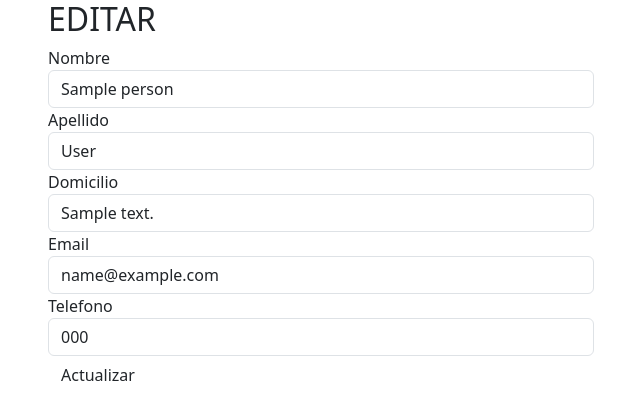
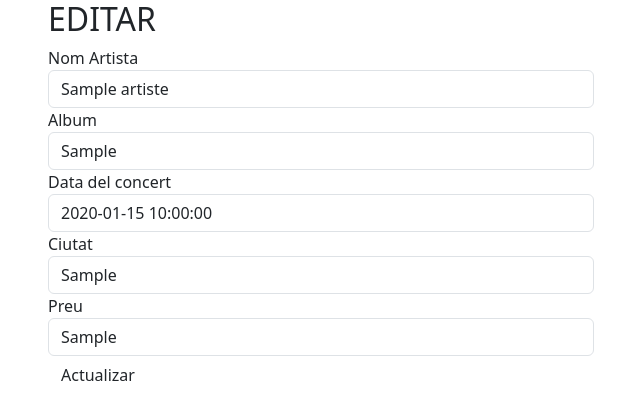
Before and after one commit to cesccr/entradescesc, a PHP site: page /editar.php?id=1 in a window 1280 px wide. Shown: the top 420 px of the page, without its empty margins (34-674 px from the left). Run offline with PHP 8.4, Linux system fonts and the light colour scheme; tables that the repository leaves empty or names only in its code hold one stand-in row (values such as "Sample post"); some libraries are stand-ins or nearby versions.

Commit message:
commit 7

```diff
--- a/editar.php
+++ b/editar.php
@@ -1,8 +1,8 @@
 
 <html>
 	<head>
-		<title>.: CRUD :.</title>
-		<link rel="stylesheet" type="text/css" href="bootstrap/css/bootstrap.min.css">
+		<title>EDITAR</title>
+		<link rel="stylesheet" type="text/css" href="bootstrap.min.css">
 		<script src="js/jquery.min.js"></script>
 	</head>
 	<body>
--- a/php/actualizar.php
+++ b/php/actualizar.php
@@ -1,11 +1,11 @@
 <?php
 
 if(!empty($_POST)){
-	if(isset($_POST["name"]) &&isset($_POST["lastname"]) &&isset($_POST["email"]) &&isset($_POST["address"]) &&isset($_POST["phone"])){
-		if($_POST["name"]!=""&& $_POST["lastname"]!=""&&$_POST["address"]!=""){
+	if(isset($_POST["name"]) &&isset($_POST["album"]) &&isset($_POST["date"]) &&isset($_POST["city"]) &&isset($_POST["preu"])){
+		if($_POST["name"]!=""&& $_POST["album"]!=""&&$_POST["city"]!=""){
 			include "conexion.php";
 
-			$sql = "update person set name=\"$_POST[name]\",lastname=\"$_POST[lastname]\",email=\"$_POST[email]\",address=\"$_POST[address]\",phone=\"$_POST[phone]\" where id=".$_POST["id"];
+			$sql = "update artistes set name=\"$_POST[name]\",album=\"$_POST[album]\",date=\"$_POST[date]\",city=\"$_POST[city]\",preu=\"$_POST[preu]\" where id=".$_POST["id"];
 			$query = $con->query($sql);
 			if($query!=null){
 				print "<script>alert(\"Actualizado exitosamente.\");window.location='../entrades.php';</script>";
--- a/php/eliminar.php
+++ b/php/eliminar.php
@@ -3,12 +3,12 @@
 if(!empty($_GET)){
 			include "conexion.php";
 
-			$sql = "DELETE FROM person WHERE id=".$_GET["id"];
+			$sql = "DELETE FROM artistes WHERE id=".$_GET["id"];
 			$query = $con->query($sql);
 			if($query!=null){
-				print "<script>alert(\"Eliminado exitosamente.\");window.location='../entrades.php';</script>";
+				print "<script>alert(\"Eliminat correctament.\");window.location='../entrades.php';</script>";
 			}else{
-				print "<script>alert(\"No se pudo eliminar.\");window.location='../entrades.php';</script>";
+				print "<script>alert(\"No s'ha pogut eliminar.\");window.location='../entrades.php';</script>";
 
 			}
 }
--- a/php/formulario.php
+++ b/php/formulario.php
@@ -2,42 +2,42 @@
 include "conexion.php";
 
 $user_id=null;
-$sql1= "select * from person where id = ".$_GET["id"];
+$sql1= "select * from artistes where id = ".$_GET["id"];
 $query = $con->query($sql1);
-$person = null;
+$artistes = null;
 if($query->num_rows>0){
 while ($r=$query->fetch_object()){
-  $person=$r;
+  $artistes=$r;
   break;
 }
 
   }
 ?>
 
-<?php if($person!=null):?>
+<?php if($artistes!=null):?>
 
 <form role="form" method="post" action="php/actualizar.php">
   <div class="form-group">
-    <label for="name">Nombre</label>
-    <input type="text" class="form-control" value="<?php echo $person->name; ?>" name="name" required>
+    <label for="name">Nom Artista</label>
+    <input type="text" class="form-control" value="<?php echo $artistes->name; ?>" name="name" required>
   </div>
   <div class="form-group">
-    <label for="lastname">Apellido</label>
-    <input type="text" class="form-control" value="<?php echo $person->lastname; ?>" name="lastname" required>
+    <label for="album">Album</label>
+    <input type="text" class="form-control" value="<?php echo $artistes->album; ?>" name="album" required>
   </div>
   <div class="form-group">
-    <label for="address">Domicilio</label>
-    <input type="text" class="form-control" value="<?php echo $person->address; ?>" name="address" required>
+    <label for="date">Data del concert</label>
+    <input type="text" class="form-control" value="<?php echo $artistes->date; ?>" name="date" required>
   </div>
   <div class="form-group">
-    <label for="email">Email</label>
-    <input type="email" class="form-control" value="<?php echo $person->email; ?>" name="email" >
+    <label for="city">Ciutat</label>
+    <input type="text" class="form-control" value="<?php echo $artistes->city; ?>" name="city" >
   </div>
   <div class="form-group">
-    <label for="phone">Telefono</label>
-    <input type="text" class="form-control" value="<?php echo $person->phone; ?>" name="phone" >
+    <label for="preu">Preu</label>
+    <input type="text" class="form-control" value="<?php echo $artistes->preu; ?>" name="preu" >
   </div>
-<input type="hidden" name="id" value="<?php echo $person->id; ?>">
+<input type="hidden" name="id" value="<?php echo $artistes->id; ?>">
   <button type="submit" class="btn btn-default">Actualizar</button>
 </form>
 <?php else:?>
```
Also changed, not shown: dataes.php (added, +14 -0 lines), entrades.php (+30 -8 lines), php/agregar.php (+5 -5 lines), php/tabla.php (+7 -7 lines), usuari.php (+2 -14 lines), 1 other file.
